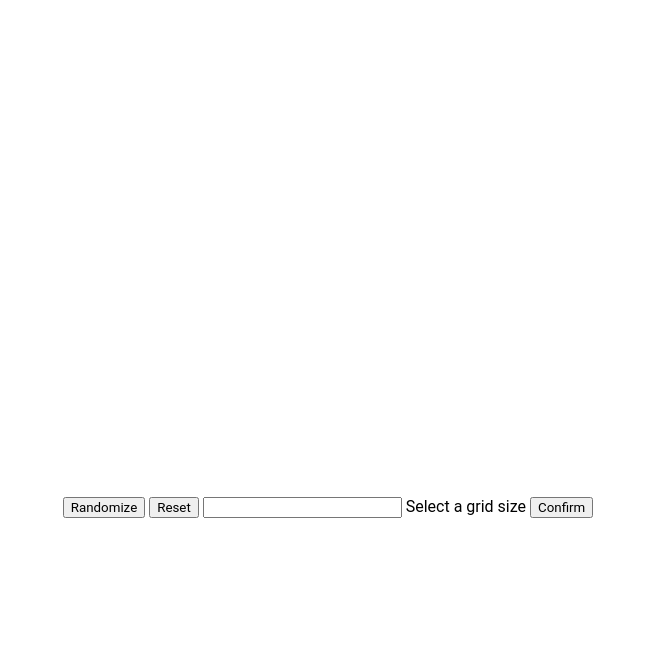
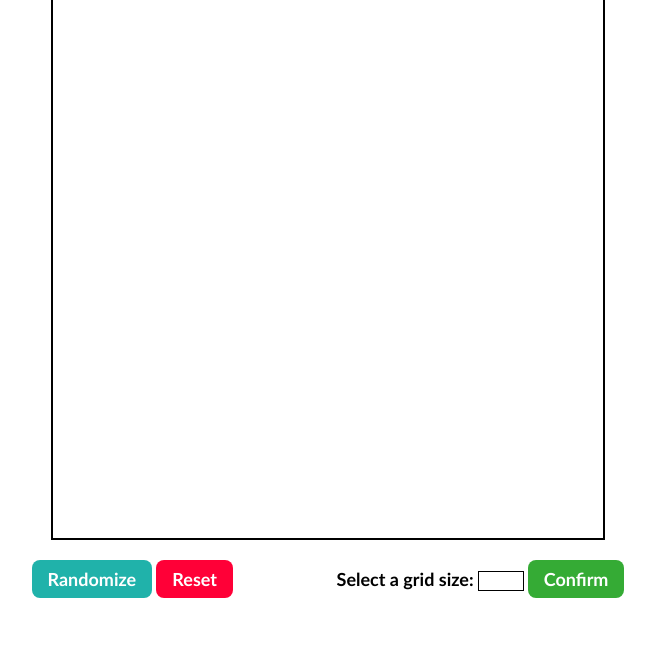
Before and after one commit to Amormio25/etch-a-sketch, a plain HTML site: page index.html in a window 1280 px wide. Shown: the part 160-816 px from the top of the page, without its empty margins (312-967 px from the left). Drawn offline with Linux system fonts and the light colour scheme.

Commit message:
Designed user interface with CSS

```diff
--- a/index.html
+++ b/index.html
@@ -8,21 +8,25 @@
 </head>
 
 <body>
-    <div id="header">Etch-A-Sketch</div>
+    <div id="header">Etch-A-Sketch ✎</div>
     <div id="container"></div>
     <div class="btns">
+        <div id="left">
             <button id="switch">
                 Randomize
             </button>
             <button id="reset">
                 Reset
             </button>
-        <input id="number" type="number">
-            Select a grid size
-        </input>
+        </div>
+
+        <div id="right">
+            <label for="number">Select a grid size:</label>
+            <input id="number" type="number" name="number">
             <button id="confirm">
                 Confirm
             </button>
         </div>
+    </div>
 </body>
 </html>
--- a/style.css
+++ b/style.css
@@ -1,17 +1,66 @@
 * {
-    font-family: Roboto, sans-serif;
+    font-family:'Trebuchet MS', 'Lucida Sans Unicode', 'Lucida Grande', 'Lucida Sans', Arial, sans-serif;
   }
 
 body {
     height: 100vh;
-    background-color: white;
+    background-color: rgb(255, 255, 255);
     display: flex;
     flex-direction: column;
     align-items: center;
     justify-content: center;
+    gap: 20px;
 }
 
 #container {
-    width: 500px;
-    height: 500px;
+    width: 550px;
+    height: 550px;
+    border: 2px black solid;
 }
+
+.btns {
+    width: 750px;
+    display: flex;
+    flex-direction: row;
+    justify-content: space-evenly;
+    gap: 25px;
+}
+
+#header {
+    font-size: 55px;
+    font-weight: 1000;
+    color: yellow;
+    -webkit-text-stroke: red 2px;
+    padding: 0px;
+}
+
+button {
+    border-radius: 8px;
+    border: none;
+    padding: 8px 16px;
+    color: white;
+    font-weight: bold;
+    font-size: 18px;
+}
+
+label {
+    font-size: 18px;
+    font-weight: 600;
+}
+
+#number {
+    width: 40px;
+    border: 1.5px solid black;
+}
+
+#confirm {
+    background-color: rgb(53, 171, 53);
+}
+
+#reset {
+    background-color: rgb(255, 0, 55);
+}
+
+#switch {
+    background-color: lightseagreen;
+}
```
Lines whose indentation alone changed are shown as unchanged.
